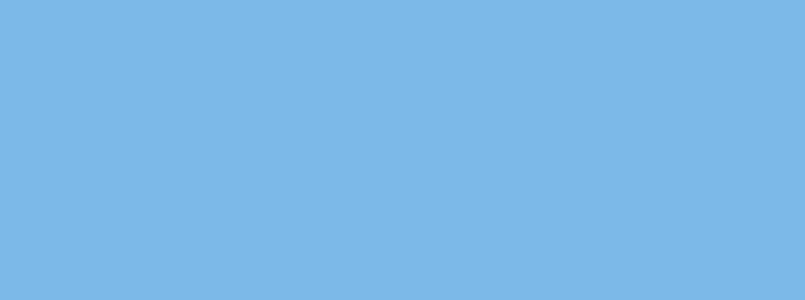
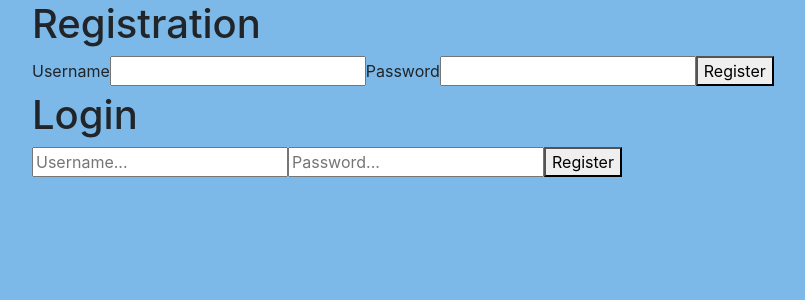
Before and after one commit to jasonzmiller/senderoo, a React (Create React App) app: page /login in a window 1280 px wide. Shown: the top 300 px of the page, without its empty margins (53-858 px from the left). Built offline with nearby package versions, Linux system fonts and the light colour scheme.

Commit message:
Log Barebones

```diff
--- a/src/App.js
+++ b/src/App.js
@@ -6,6 +6,7 @@ import areaReducer from './reducers/area-reducer';
 import weatherReducer from './reducers/weather-reducer';
 import AreaList from './components/area-list.js';
 import WeatherDisplay from './components/weather-display.js';
+import Login from './components/login.js'
 
 const reducer = combineReducers({
   areaReducer,
@@ -24,7 +25,8 @@ function App() {
 
         }}>
           {/*<Route path="/" exact={true} component={AreaList}/>*/}
-          <Route path="/display" exact={true} component={WeatherDisplay}/>
+          <Route path="/weather" exact={true} component={WeatherDisplay}/>
+          <Route path="/login" exact={true} component={Login}/>
         </div>
       </Provider>
     </BrowserRouter>
--- /dev/null
+++ b/src/components/login.js
@@ -0,0 +1,40 @@
+import React, { useState } from 'react';
+
+const Login = () => {
+
+    const [usernameReg, setUsernameReg] = useState('')
+    const [passwordReg, setPasswordReg] = useState('')
+
+    return(
+        <>
+        <div className="container">
+            <div className="registration">
+                <h1>Registration</h1>
+                <label>Username</label>
+                <input
+                    type="text"
+                    onChange={(e) => {
+                        setUsernameReg(e.target.value);
+                    }}
+                />
+                <label>Password</label>
+                <input
+                    type="text"
+                    onChange={(e) => {
+                        setPasswordReg(e.target.value);
+                    }}
+                    />
+                <button> Register </button>
+            </div>
+            <div className="login">
+                <h1>Login</h1>
+                <input type="text" placeholder="Username..."/>
+                <input type="password" placeholder="Password..."/>
+                <button> Register </button>
+            </div>
+        </div>
+        </>
+        )
+}
+
+export default Login
```
Also changed, not shown: 1 other file (tests, documents, lock files or other folders).
